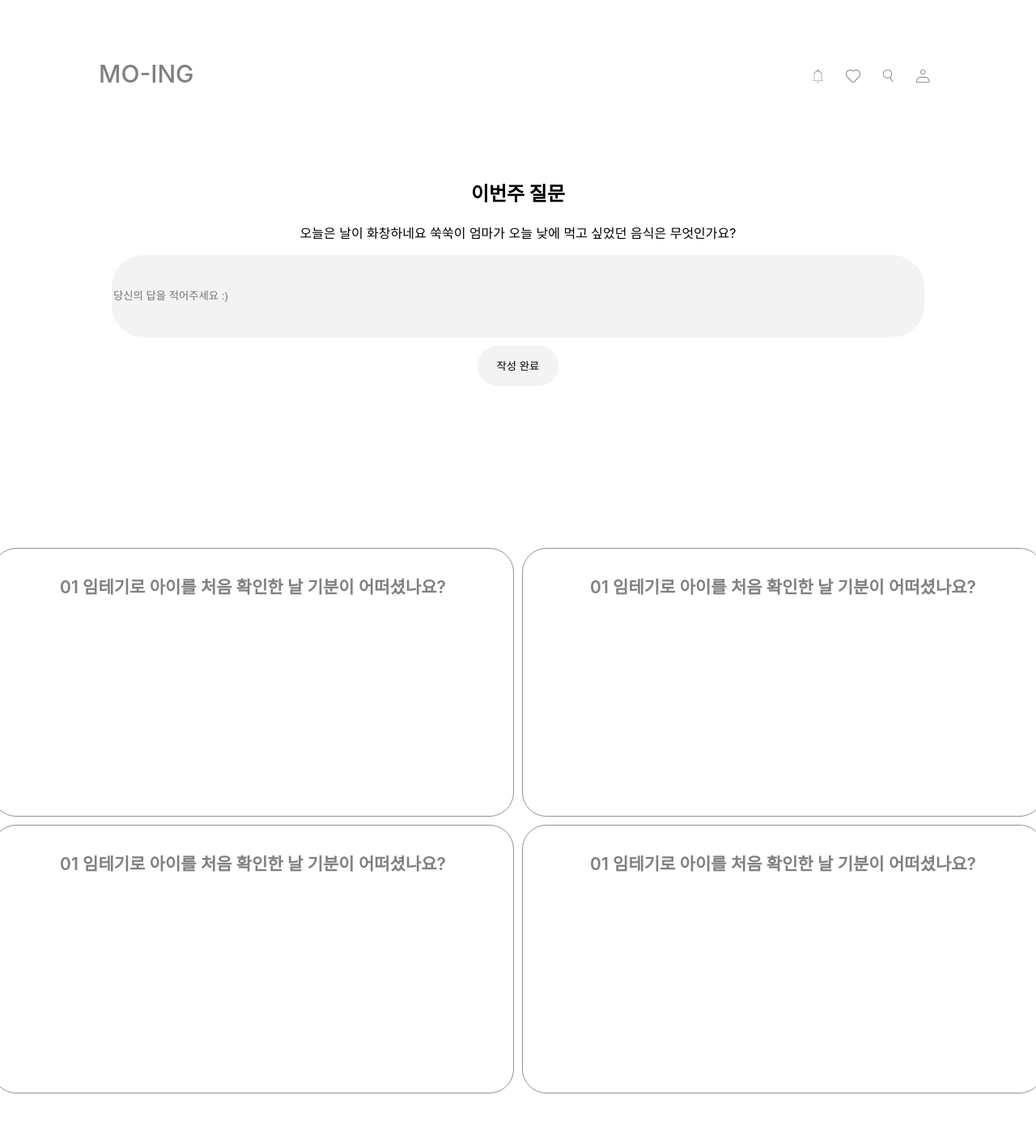
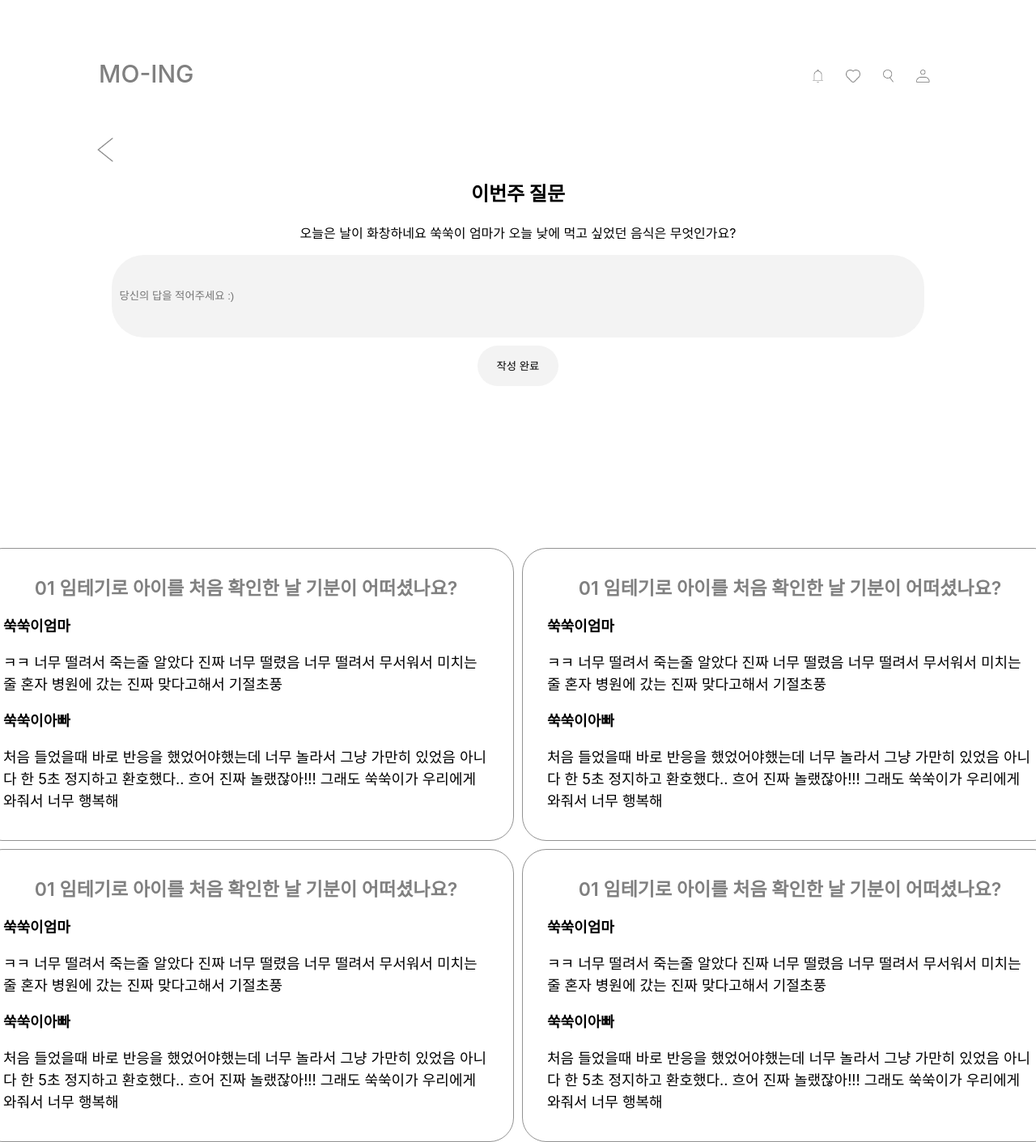
Before and after one commit to KNU-Moing/moing-front, a React (Create React App) app: page /Question in a window 1280 px wide. Shown: the top 1411 px of the page at 81% size. Before the commit the page ends 1351 px from the top, so only its background shows below. Built offline with nearby package versions, Linux system fonts and the light colour scheme.

Commit message:
feature/13 이동 전 커밋

```diff
--- a/src/component/emotion/component.tsx
+++ b/src/component/emotion/component.tsx
@@ -2,6 +2,33 @@
 import React from "react";
 import { css } from "@emotion/react";
 import theme from "../../styles/theme";
+import { useNavigate } from "react-router-dom"; // Import useNavigate
+
+export const BackButton = () => {
+  const navigate = useNavigate();
+
+  const goBack = () => {
+    navigate(-1);
+  };
+
+  return (
+    <img
+      src= "./img/goBack.png"
+      alt="뒤로 가기"
+      css={css`
+        cursor: pointer;
+        width: 20px;
+        height: 30px;
+        position: absolute;
+        top: 170px;
+        left: 120px;
+      `}
+      onClick={goBack}
+    />
+  );
+};
+
+
 export const Overlay = ({
   children,
   closeModal,
--- a/src/component/project/question/component.tsx
+++ b/src/component/project/question/component.tsx
@@ -36,30 +36,47 @@ export const StyledQuestionContainer = styled.div`
   margin-top: 200px;
 `;
 
-export const StyledQuestionText = styled.h3`
-  color: #808080;
-  font-family: 'Inter';
-  font-size: 21px;
-  font-style: normal;
-  font-weight: 600;
-  line-height: normal;
+export const StyledQABox = styled.div`
+  width: 600px;
+  height: 300px;
+  border: 0.5px solid #929292;
+  border-radius: 30px;
+  padding: 30px;
+  text-align: center;
+
+  h3 {
+    color: #808080;
+    font-family: 'Inter';
+    font-size: 23px;
+    font-style: normal;
+    font-weight: 600;
+    line-height: normal;
+    margin: 0; // Remove margin for the h3 element
+  }
+
+  p {
+    color: #000;
+    font-family: 'Inter';
+    font-size: 18px;
+    font-weight: normal;
+    line-height: 1.5;
+    text-align: left;
+    &.boldText {
+      font-weight: bold;
+  }
+}
 `;
 
-export const StyledQABox = styled.div`
-  width: 623px;
-  height: 310px;
-  border: 0.5px solid #929292; /* Add border to QABox */
-  border-radius: 30px;
-  padding: 10px;
-  text-align: center;
-`;
-
+ /* 여기에 axios.get으로 주차별 문답 내용 나오게 할 예정 */
 export const QABox = () => {
   return (
     <StyledQABox>
-      <StyledQuestionText>
-        01 임테기로 아이를 처음 확인한 날 기분이 어떠셨나요?
-      </StyledQuestionText>
+        <h3>01 임테기로 아이를 처음 확인한 날 기분이 어떠셨나요?</h3>
+        <p className="boldText">쑥쑥이엄마</p>
+        <p>ㅋㅋ 너무 떨려서 죽는줄 알았다 진짜 너무 떨렸음 너무 떨려서 무서워서 미치는줄 혼자 병원에 갔는 진짜 맞다고해서 기절초풍</p>
+        <p className="boldText">쑥쑥이아빠</p>
+        <p>처음 들었을때 바로 반응을 했었어야했는데 너무 놀라서 그냥 가만히 있었음 아니다 한 5초 정지하고 환호했다.. 흐어 진짜 놀랬잖아!!! 그래도 쑥쑥이가 우리에게 와줘서 너무 행복해</p>
     </StyledQABox>
+
   );
 };
--- a/src/component/project/question/index.tsx
+++ b/src/component/project/question/index.tsx
@@ -1,23 +1,27 @@
 import React, { useState, ChangeEvent } from "react";
-import {
-  StyledInput,
-  StyledButton,
-  StyledQuestionContainer,
-  QABox,
-  ContainerDiv,
-} from "./component";
+import { StyledInput, StyledButton, StyledQuestionContainer, ContainerDiv, QABox } from "./component";
+import { LeftHeader, RightHeader, StyledHeader } from "../header/component";
+import { BackButton } from "../../emotion/component";
+import Modal from 'react-modal';
 
-import { LeftHeader, RightHeader, StyledHeader } from "../header/component";
 export const Question = () => {
   const [questionText, setQuestionText] = useState("");
-  const [submittedText, setSubmittedText] = useState("");
+  const [isModalOpen, setIsModalOpen] = useState(false);
 
   const handleTextChange = (e: ChangeEvent<HTMLInputElement>) => {
     setQuestionText(e.target.value);
   };
 
+  const handleOpenModal = () => {
+    setIsModalOpen(true);
+  };
+
+  const handleCloseModal = () => {
+    setIsModalOpen(false);
+  };
+
   const handleSubmit = () => {
-    setSubmittedText(questionText);
+    handleOpenModal();
   };
 
   return (
@@ -26,12 +30,12 @@ export const Question = () => {
         <LeftHeader />
         <RightHeader />
       </StyledHeader>
+      <BackButton />
       <ContainerDiv>
         <div>
           <h2>이번주 질문</h2>
           <p>
-            오늘은 날이 화창하네요 쑥쑥이 엄마가 오늘 낮에 먹고 싶었던 음식은
-            무엇인가요?
+            오늘은 날이 화창하네요 쑥쑥이 엄마가 오늘 낮에 먹고 싶었던 음식은 무엇인가요?
           </p>
         </div>
         <div>
@@ -39,19 +43,40 @@ export const Question = () => {
             type="text"
             value={questionText}
             onChange={handleTextChange}
-            placeholder="당신의 답을 적어주세요 :)"
+            placeholder="  당신의 답을 적어주세요 :)"
           />
         </div>
         <div>
           <StyledButton onClick={handleSubmit}>작성 완료</StyledButton>
         </div>
         <StyledQuestionContainer>
-          <QABox />
-          <QABox />
-          <QABox />
-          <QABox />
+          <QABox/>
+          <QABox/>
+          <QABox/>
+          <QABox/>
         </StyledQuestionContainer>
       </ContainerDiv>
+      <Modal
+        isOpen={isModalOpen}
+        onRequestClose={handleCloseModal}
+        contentLabel="Example Modal"
+        style={{
+          content: {
+            width: "400px",
+            height: "100px",
+            borderRadius: "40px",
+            top: "40%",
+            left: "50%",
+            right: "auto",
+            bottom: "auto",
+            textAlign: "center",
+            transform: "translate(-50%, -50%)",
+          },
+        }}
+      >
+        <p>작성한 내용 저장 완료!</p>
+        <button onClick={handleCloseModal}>확인</button>
+      </Modal>
     </>
   );
 };
```
Also changed, not shown: public/img/goBack.png (added).
